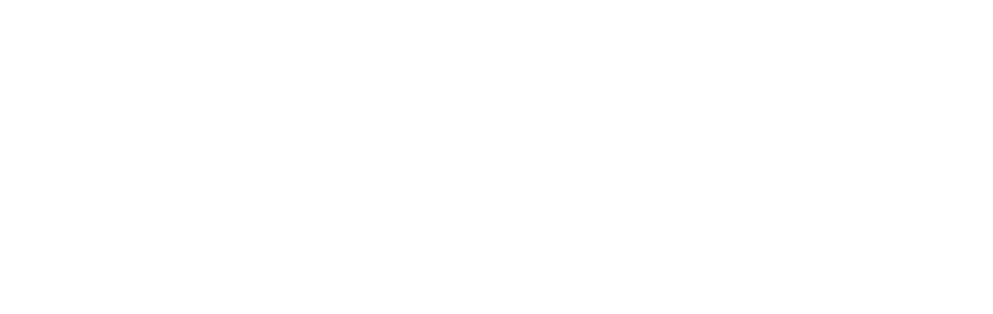
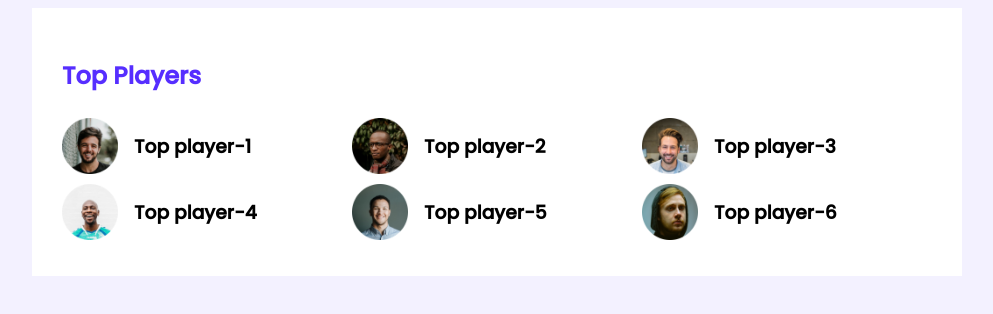
Before and after one commit to raju-120/leader-board, a plain HTML site: page index.html in a window 1280 px wide. Shown: the whole page, without its empty margins (143-1136 px from the left). Drawn offline with Linux system fonts and the light colour scheme.

Commit message:
heading part working

```diff
--- /dev/null
+++ b/Styles/style.css
@@ -0,0 +1,44 @@
+/*Fonts*/
+@import url('https://fonts.googleapis.com/css2?family=Poppins:wght@500&display=swap');
+
+/*Common styles and Utilities*/
+body{
+    font-family: 'Poppins', sans-serif;
+    background-color: #F3F1FF;
+}
+main{
+    display: flex;
+    justify-content: center;
+    align-items: center;
+}
+.container{
+    background-color: #FFFFFF;
+    width: 870px;
+    padding: 30px;
+   /*/ height: 679px;
+    top: 130px;
+    left: 285px;
+    border-radius: 5px;*/
+}
+
+/*Top players Style*/
+.section-title{
+    color: #562EFF;
+    font-size: 24px;
+}
+.players{
+    display: grid;
+    grid-template-columns: repeat(3 , 1fr);
+}
+
+.player{
+    display: flex;
+    align-items: center;
+}
+.player img{
+    width: 56px;
+    height: 56px;
+}
+.player-name{
+   margin-left:16px ;
+}
--- a/index.html
+++ b/index.html
@@ -5,8 +5,49 @@
     <meta http-equiv="X-UA-Compatible" content="IE=edge">
     <meta name="viewport" content="width=device-width, initial-scale=1.0">
     <title>leader-Board</title>
+    <link rel="stylesheet" href="Styles/style.css">
 </head>
 <body>
+    <!------Header Start-------->
+    <header>
 
+    </header>
+    <!-------Header End---------->
+    <!----------Main------------->
+    <main>
+    <!--------Top players and blogs-------->
+    <section class="container">
+        <div class="top-players ">
+            <h2 class="section-title"> Top Players</h2>
+            <div class="players">
+                <!--.player*6>img[src="images/players/player-$.png"]+h3{Top player-$}-->
+                <div class="player">
+                    <img src="images/players/player-1.png" alt="">
+                    <h3 class="player-name">Top player-1</h3>
+                </div>
+                <div class="player">
+                    <img src="images/players/player-2.png" alt="">
+                    <h3 class="player-name">Top player-2</h3>
+                </div>
+                <div class="player">
+                    <img src="images/players/player-3.png" alt="">
+                    <h3 class="player-name">Top player-3</h3>
+                </div>
+                <div class="player">
+                    <img src="images/players/player-4.png" alt="">
+                    <h3 class="player-name">Top player-4</h3>
+                </div>
+                <div class="player">
+                    <img src="images/players/player-5.png" alt="">
+                    <h3 class="player-name">Top player-5</h3>
+                </div>
+                <div class="player">
+                    <img src="images/players/player-6.png" alt="">
+                    <h3 class="player-name">Top player-6</h3>
+                </div>
+            </div>
+        </div>
+    </section>
+    </main>
 </body>
 </html>
```
